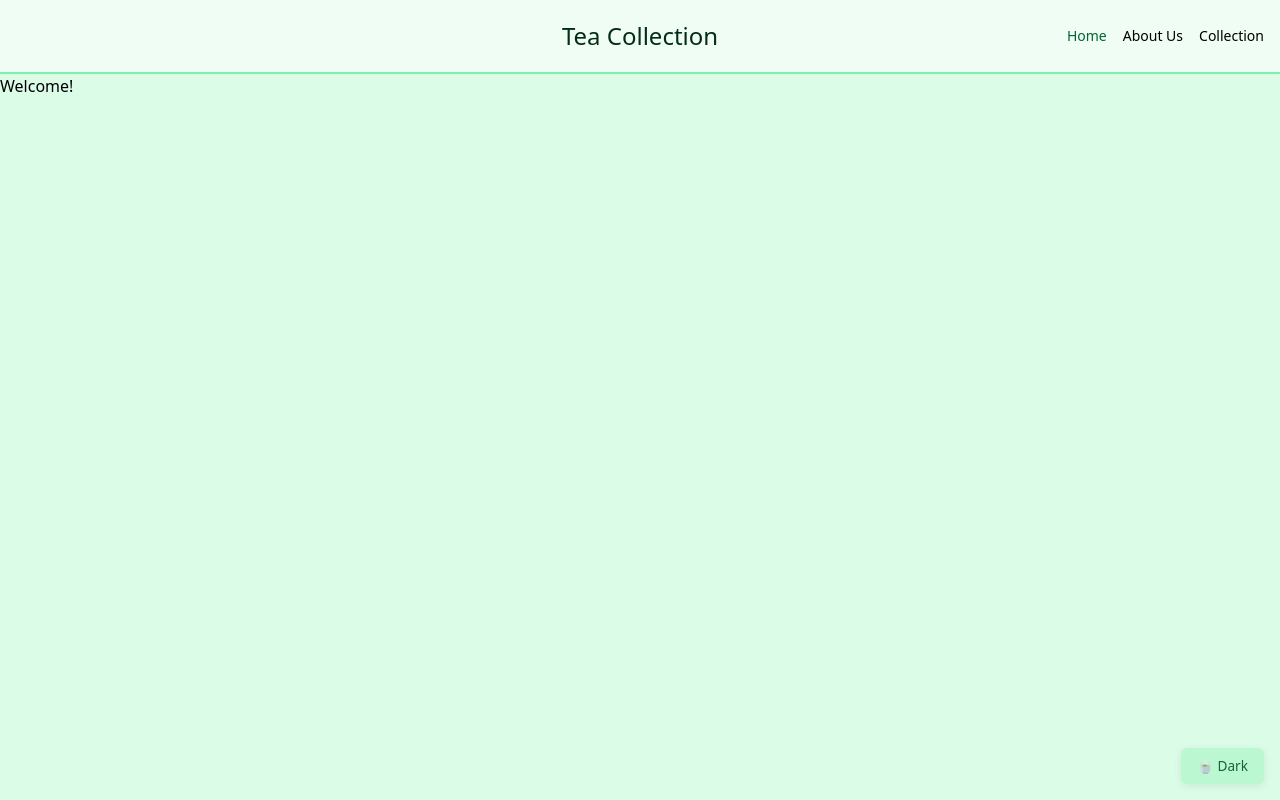
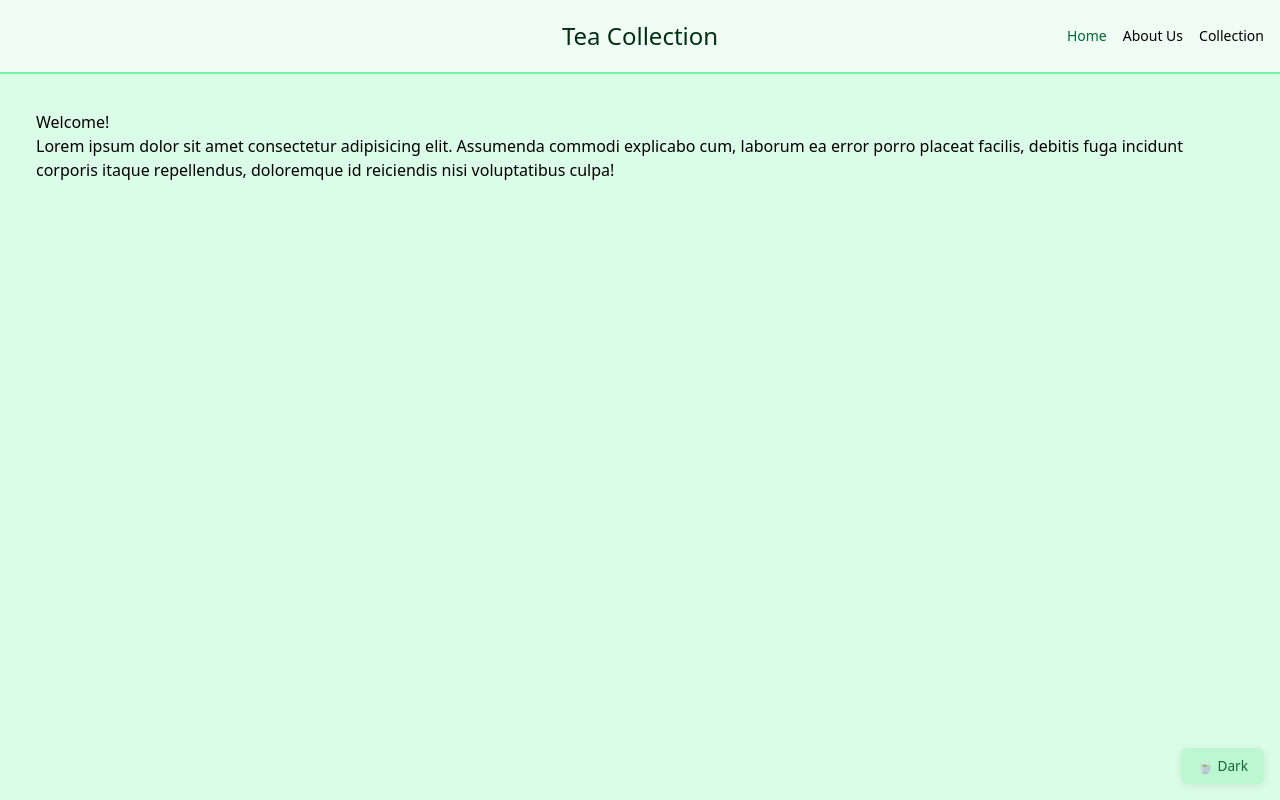
Before and after one commit to qwertzer12/tea-catalog, a Next.js app: page / in a window 1280 px wide. Built offline with nearby package versions, Linux system fonts and the light colour scheme.

Commit message:
Added padding

```diff
--- a/app/layout.jsx
+++ b/app/layout.jsx
@@ -16,7 +16,7 @@ export default function RootLayout({ children }) {
       <body>
         <div className="bg-green-100 dark:bg-[#112211] dark:text-white min-h-[100dvh] grid grid-rows-[auto_1fr_auto]">
           <Header />
-          <main>{children}</main>
+          <main className="py-4 px-4 m-5">{children}</main>
           <Footer />
         </div>
 
--- a/app/page.jsx
+++ b/app/page.jsx
@@ -2,6 +2,7 @@ export default function Page() {
     return (
         <div>
             <h1>Welcome!</h1>
+            <p>Lorem ipsum dolor sit amet consectetur adipisicing elit. Assumenda commodi explicabo cum, laborum ea error porro placeat facilis, debitis fuga incidunt corporis itaque repellendus, doloremque id reiciendis nisi voluptatibus culpa!</p>
         </div>
     )
 }
```
